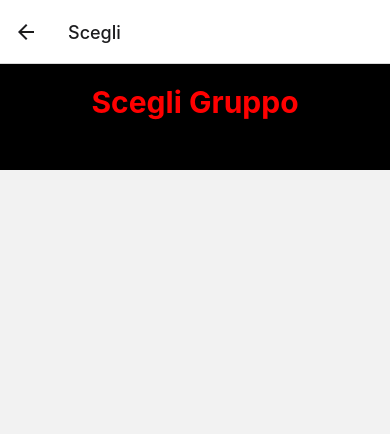
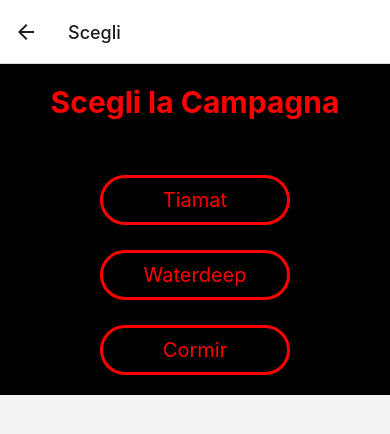
Before and after one commit to Kryss118/rotolatore, a React Native app: screen /Scegli in a window 390 px wide. Shown: the top 434 px of the page. Built offline with nearby package versions, Linux system fonts and the light colour scheme.

Commit message:
sistemato scegli devo passare i dati a rotola

```diff
--- a/src/saves/data.json
+++ b/src/saves/data.json
@@ -1,8 +1,10 @@
 {
-    "campagne":{
-        "id":[0, 1, 2, 3],
-        "nome": ["Nessuna campagna salvata", "Tiamat", "Waterdeep", "Cormir"]
-    },
+    "campagne":[
+        {"id":0, "nome": "Nessuna campagna salvata"},
+        {"id":1, "nome": "Tiamat"},
+        {"id":2, "nome": "Waterdeep"},
+        {"id":3, "nome": "Cormir"}
+    ],
     "personaggi":{
         "campagna":["1", "1", "2", "2", "3"],
         "id":["1", "2", "1", "2", "1"],
--- a/src/screens/HomeScreen.js
+++ b/src/screens/HomeScreen.js
@@ -7,8 +7,8 @@ const HomeScreen = ({ navigation }) => {
     const [abilitaPuls, setAbilitaPuls] = useState(false)
 
     const controlla = ()=> {
-      if (campagne.id.length===1){
-        alert(campagne.nome[0])
+      if (campagne.length===1){
+        alert(campagne[0].nome)
     } else {
       navigation.navigate('Scegli')
     }}
--- a/src/screens/RotolaScreen.js
+++ b/src/screens/RotolaScreen.js
@@ -1,11 +1,12 @@
 import React, {useState, useEffect} from 'react';
 import { Text, StyleSheet, View, Button, FlatList, TouchableOpacity } from 'react-native';
 
-const RotolaScreen = ({navigation}) => {
-
+const RotolaScreen = ({navigation, campagna}) => {
+    console.log(campagna)
     return (
         <View style={styles.containerStyle}>
             <Text style={styles.titoloStyle}>Rotola</Text>
+            <Text style={styles.titoloStyle}>{campagna}</Text>
         </View>
     )
 }
--- a/src/screens/ScegliScreen.js
+++ b/src/screens/ScegliScreen.js
@@ -1,29 +1,34 @@
 import React, {useState, useEffect} from 'react';
-import { Text, StyleSheet, View, Button, FlatList, TouchableOpacity } from 'react-native';
+import { Text, StyleSheet, View, Button, FlatList, TouchableOpacity, ScrollView } from 'react-native';
 import { campagne } from '../saves/data.json';
 
 const ScegliScreen = ({navigation}) => {
+    const [dati, setDati]=useState(campagne)
+
+    /* ELIMINO LA RIGA BIANCA */
+    useEffect(()=>{
+        setDati((current) => current.filter((dati) => dati.id !== 0));
+        console.log(dati)
+    },[])
 
     return (
         <View style={styles.containerStyle}>
             <View>
-                <Text style={styles.titoloStyle}>Scegli Gruppo</Text>
+                <Text style={styles.titoloStyle}>Scegli la Campagna</Text>
             </View>
-            <View style={styles.containerStyle}>
+                <ScrollView>
                     <FlatList
-                    data={campagne}
-                    showsVerticalScrollIndicator={false}
-                    renderItem={({item}) =>(
+                        data={dati}
+                        renderItem={({item})=> (
                             <TouchableOpacity
                                 style={styles.campagneStyle}
-                            /*onPress={()=> scegliCampagna({nome: item.nome})}*/>
-                            <Text style={styles.testoStyle}>{item.campagne.nome}</Text>
+                                onPress={()=> navigation.navigate('Rotola', {campagna: item.nome})}>
+                                    <Text style={styles.testoStyle}>{item.nome}</Text>
                             </TouchableOpacity>
                         )}
-                    keyExtractor={(item, key) => item.campagne.id}
-
+                        keyExtractor={(item, key)=> item.id}
                     />
-            </View>
+                </ScrollView>
         </View>
     )
 }
```
Lines whose indentation alone changed are shown as unchanged.
